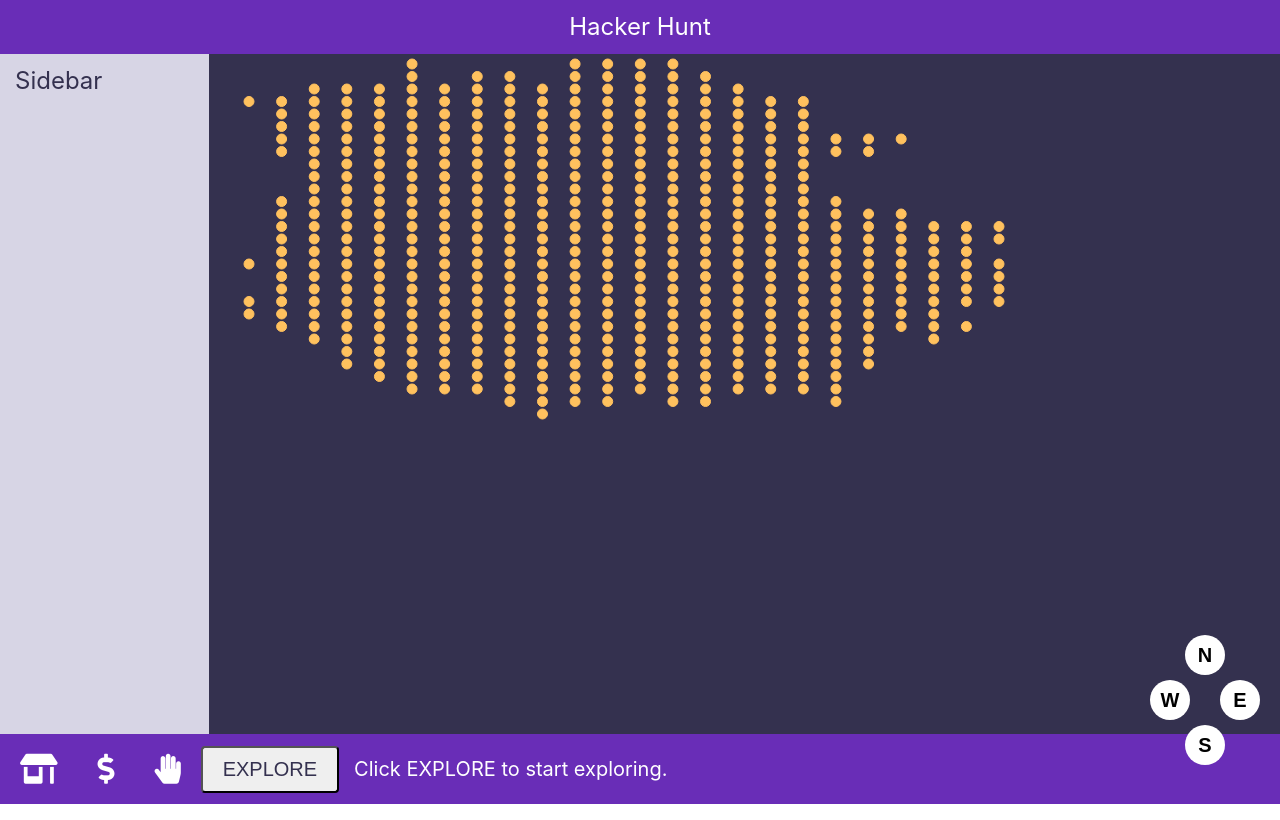
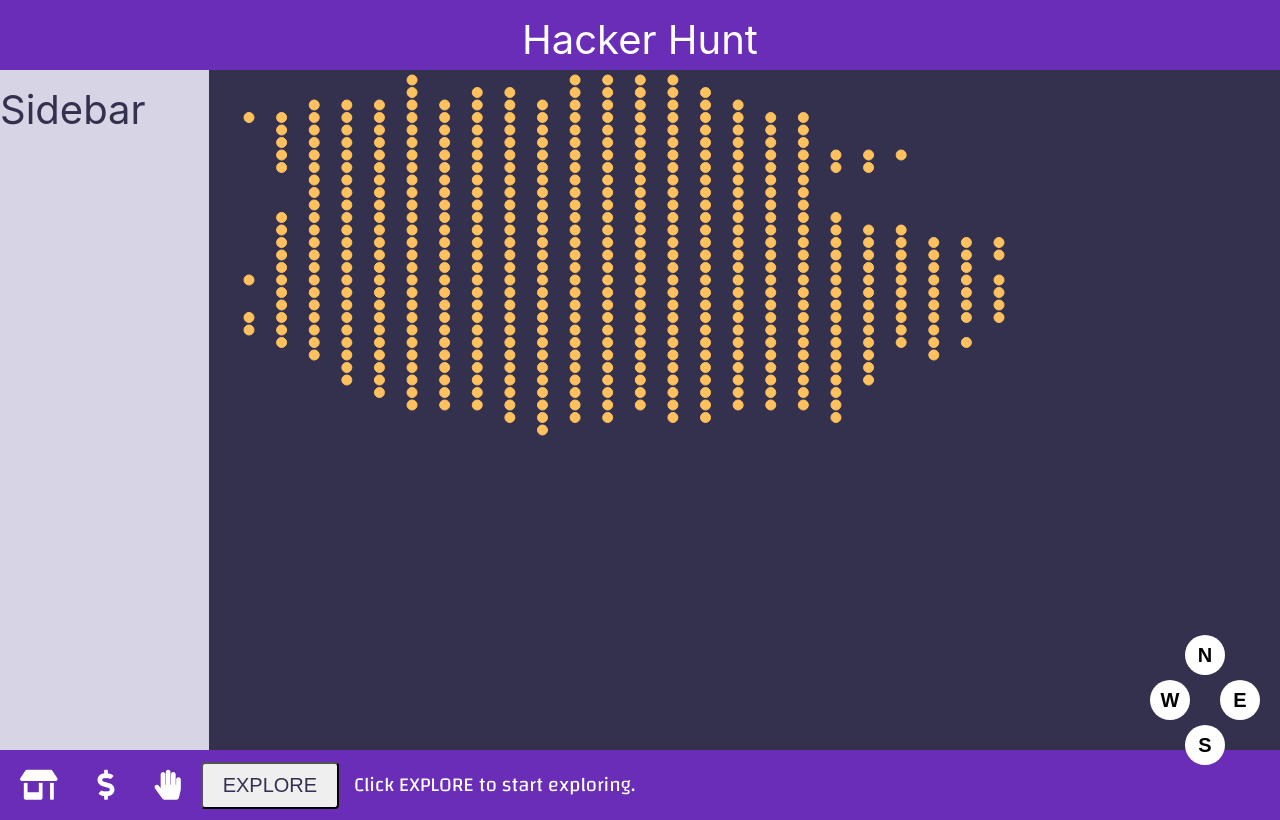
Before and after one commit to hacker-hunt/hacker-hunt-frontend, a React (Create React App) app: page / in a window 1280 px wide. Built offline with nearby package versions, Linux system fonts and the light colour scheme.

Commit message:
Add google fonts

```diff
--- a/public/index.html
+++ b/public/index.html
@@ -20,6 +20,7 @@
       Learn how to configure a non-root public URL by running `npm run build`.
     -->
       <link rel="stylesheet" href="https://use.fontawesome.com/releases/v5.8.1/css/all.css" integrity="sha384-50oBUHEmvpQ+1lW4y57PTFmhCaXp0ML5d60M1M7uH2+nqUivzIebhndOJK28anvf" crossorigin="anonymous">
+      <link href="https://fonts.googleapis.com/css?family=Changa|Luckiest+Guy&display=swap" rel="stylesheet">
     <title>Hacker Hunt</title>
   </head>
   <body>
--- a/src/index.css
+++ b/src/index.css
@@ -72,7 +72,11 @@ html {
 }
 
 h1 {
-  font-size: 2.4rem;
+  font-size: 4rem;
   color: #FFFFFF;
-  padding: 1.5rem;
+  padding: 2rem 0 1rem;
 }
+
+p, a {
+  font-family: 'Changa', sans-serif;
+}
```
